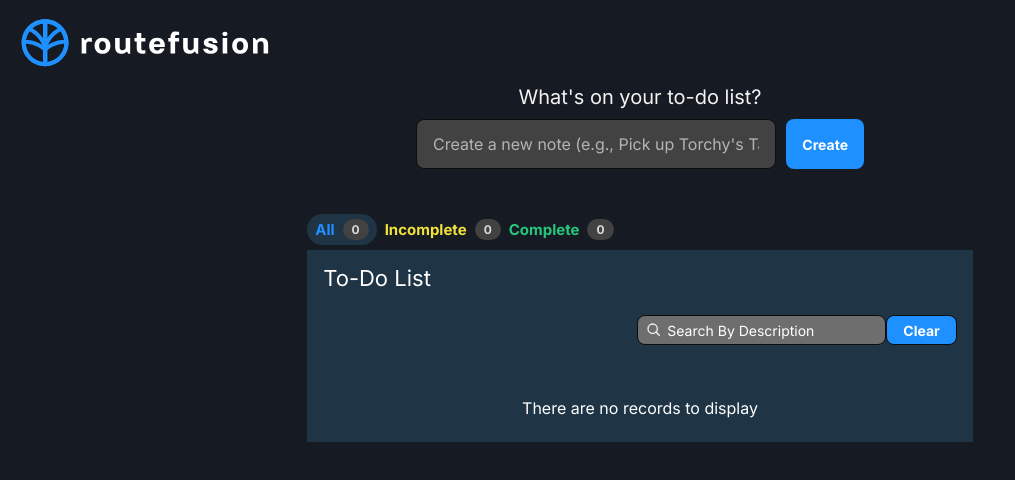
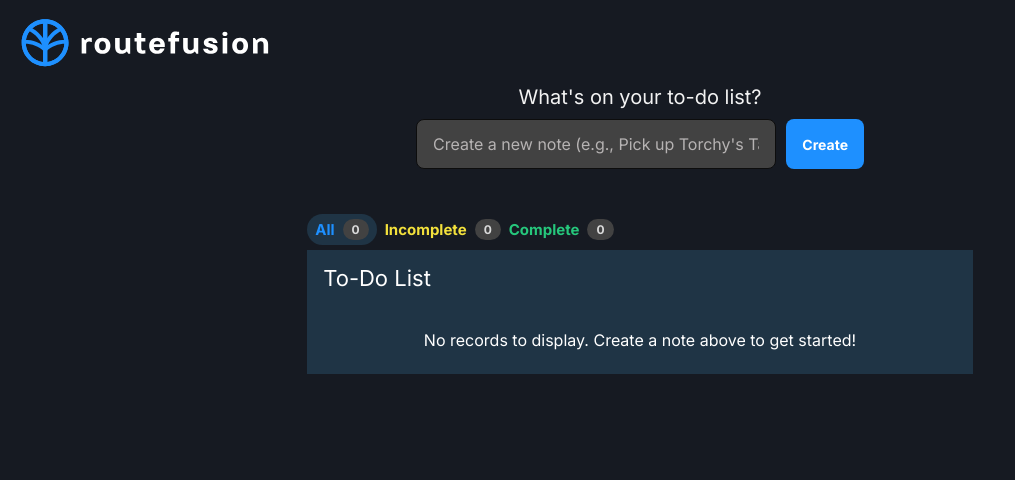
Before and after one commit to Logan-Harris24/routefusion-todo-list, a React (Vite) app: page / in a window 1280 px wide. Shown: the top 480 px of the page, without its empty margins (0-1015 px from the left). Built offline with nearby package versions, Linux system fonts and the light colour scheme.

Commit message:
More bugfixes, code cleanup, and styling changes

```diff
--- a/src/App.jsx
+++ b/src/App.jsx
@@ -14,7 +14,7 @@ function App() {
   );
 
   useEffect(()=>{
-    if(config.useMockData) {
+    if(config.useMockData && notes.length === 0) {
       getMockData();
     }
   },[])
--- a/src/components/DataTable/datatable.jsx
+++ b/src/components/DataTable/datatable.jsx
@@ -1,18 +1,5 @@
 import React from 'react';
 import DataTableBase, { createTheme } from 'react-data-table-component';
-import Radio from '@mui/material/Radio';
-import { createTheme as createMuiTheme, ThemeProvider, styled } from '@mui/material/styles';
-
-const paginationRowsPerPageOptions = [10,25,50,100];
-const checkboxTheme = createMuiTheme({ status: { primary: '#1E90FF', }, });
-const checkboxProps = { indeterminate: isIndeterminate => isIndeterminate };
-
-const CustomCheckboxComponent = styled(Radio)(({ theme }) => ({
-    color: theme.status.primary,
-    '&.Mui-checked': {
-      color: theme.status.primary,
-    },
-}));
 
 createTheme('customTheme', {
   text: {
@@ -73,7 +60,6 @@ const customStyles = {
 
 export function DataTable(props) {
   return (
-      <ThemeProvider theme={checkboxTheme}>
     <DataTableBase
         theme="customTheme"
         customStyles={customStyles}
@@ -84,9 +70,8 @@ export function DataTable(props) {
         selectableRowsVisibleOnly
         selectableRowsComponentProps={{ type: 'radio' }}
         pagination
-            paginationRowsPerPageOptions={paginationRowsPerPageOptions}
+        paginationRowsPerPageOptions={[10,25,50,100]}
         {...props}
     />
-      </ThemeProvider>
   );
 }
--- a/src/components/Notes/notes.jsx
+++ b/src/components/Notes/notes.jsx
@@ -145,7 +145,7 @@ export function Notes({ notes, handleEditNote, handleDeleteNotes, handleComplete
               ? notes.filter(note =>
                   (filteredNotes.some((filteredNote) => filteredNote.id === note.id &&
                     (
-                      (filteredNote.filterId === config.filterAll)
+                      (!filteredNote.filterId || filteredNote.filterId === config.filterAll)
                       || (filteredNote.filterId === config.filterComplete && note.isCompleted)
                       || (filteredNote.filterId === config.filterIncomplete && !note.isCompleted)
                     )
@@ -157,13 +157,14 @@ export function Notes({ notes, handleEditNote, handleDeleteNotes, handleComplete
         }
         fixedHeader
         fixedHeaderScrollHeight="472px"
-        subHeader
+        subHeader={notes.length > 0}
         subHeaderComponent={searchBarMemo}
         subHeaderAlign="right"
         contextActions={tableActionsMemo}
+        contextMessage={{ singular: 'note', plural: 'notes', message: 'selected' }}
+        noDataComponent={<div style={{ padding: '24px' }}>No records to display. Create a note above to get started!</div>}
         onSelectedRowsChange={handleRowSelected}
         clearSelectedRows={toggleCleared}
-        contextMessage={{ singular: 'note', plural: 'notes', message: 'selected' }}
       />
     </div>
   )
```
Lines whose indentation alone changed are shown as unchanged.
